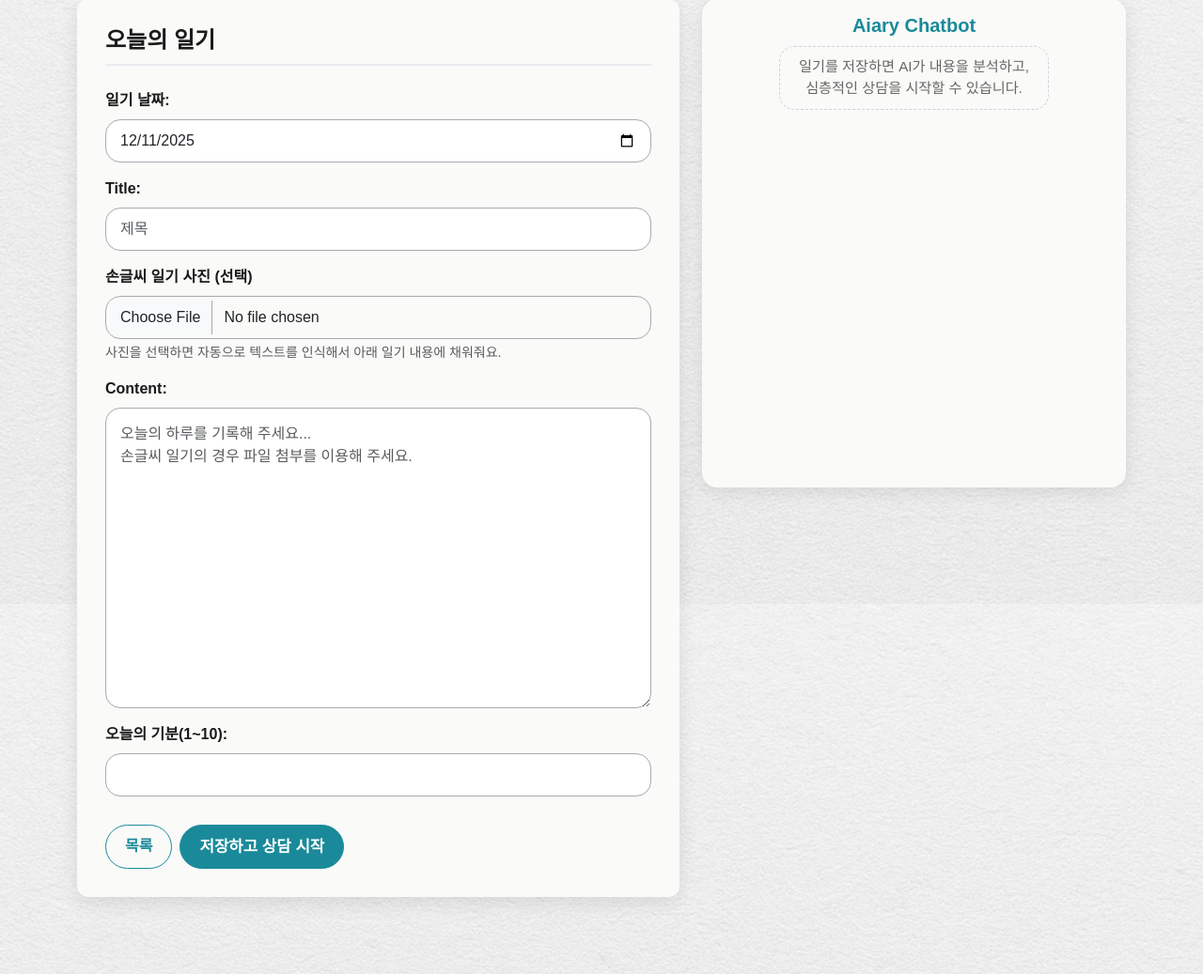
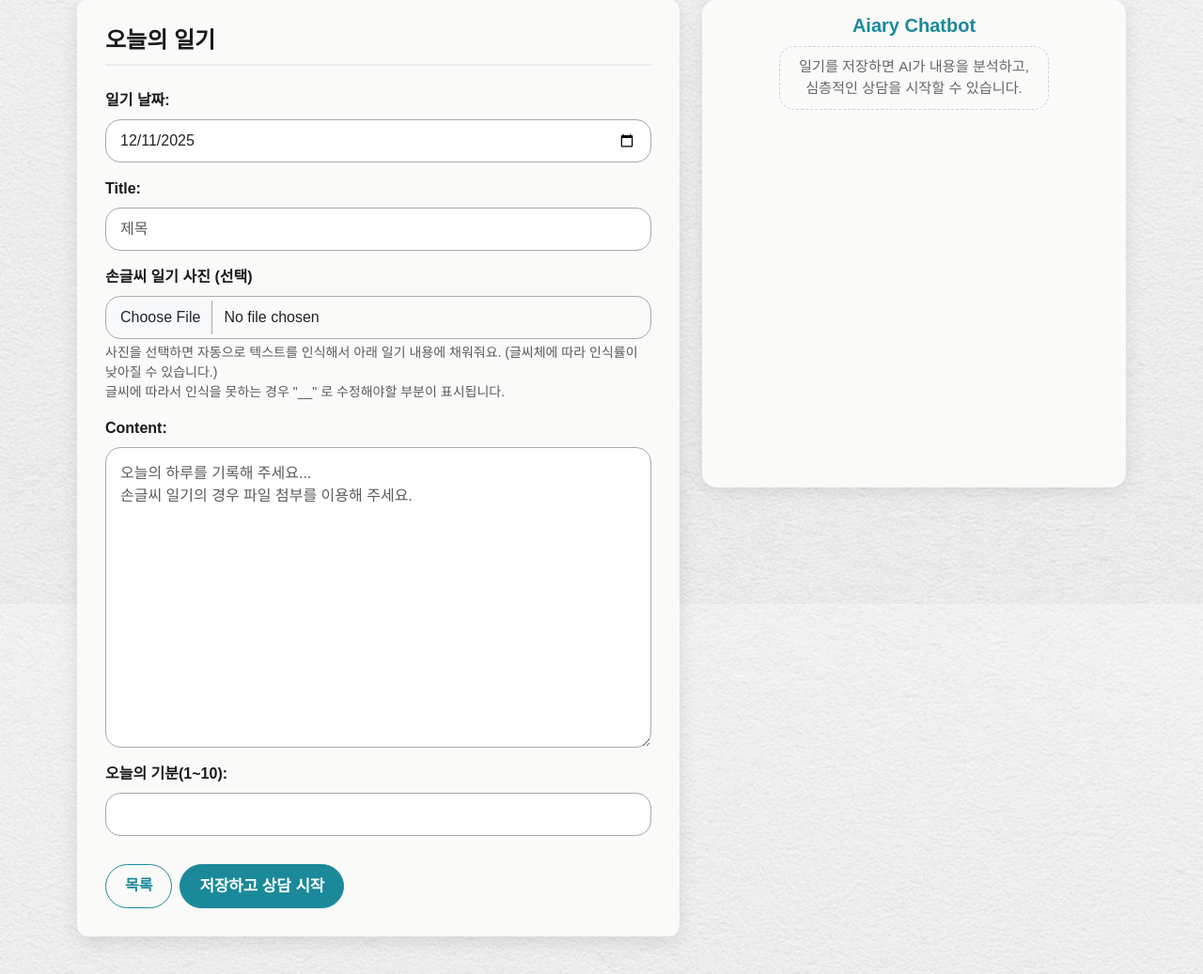
Before and after one commit to Changin/Aiary, a Django app: page /diary/new/ in a window 1280 px wide. Shown: the part 157-1194 px from the top of the page at 94% size. Run offline with Django 5.2, Linux system fonts and the light colour scheme; the visitor is signed in with stand-in values (Sample User, id 1); parts of the project's set-up code (start-up, migrations or seed data) failed here and were passed over.

Commit message:
UPDATE : 응답 대기시간 5분으로 조정, placeholder 수정

```diff
--- a/api/views.py
+++ b/api/views.py
@@ -35,7 +35,7 @@ def ocr_recognize(request):
     try:
         # 2) Celery 태스크 호출 (데모에선 .get()으로 동기 대기)
         result = run_ocr_task.delay(image_path)
-        text = result.get(timeout=30) or ""
+        text = result.get(timeout=300) or ""
     except Exception:
         return JsonResponse(
             {"error": "ocr_fail", "message": "OCR 분석 중 오류가 발생했습니다."},
--- a/templates/diary/entry_form.html
+++ b/templates/diary/entry_form.html
@@ -47,7 +47,8 @@
                                     /* 파일 선택 버튼 자체는 브라우저가 그리므로, 이 배경색은 입력 영역 전체에 적용됨 */
                                 ">
                         <div class="form-text">
-                            사진을 선택하면 자동으로 텍스트를 인식해서 아래 일기 내용에 채워줘요.
+                            사진을 선택하면 자동으로 텍스트를 인식해서 아래 일기 내용에 채워줘요. (글씨체에 따라 인식률이 낮아질 수 있습니다.)<br>
+                            글씨에 따라서 인식을 못하는 경우 "__" 로 수정해야할 부분이 표시됩니다.
                         </div>
                     </div>
                     <div class="mb-3">
@@ -145,7 +146,7 @@
 
     // UI: 분석중 표시 + 입력 잠금
     contentArea.value = "";
-    contentArea.placeholder = "분석중입니다...";
+    contentArea.placeholder = "분석중입니다...\n작업은 최대 3분 정도 소요될 수 있습니다.";
     contentArea.disabled = true;
 
     const formData = new FormData();
```
